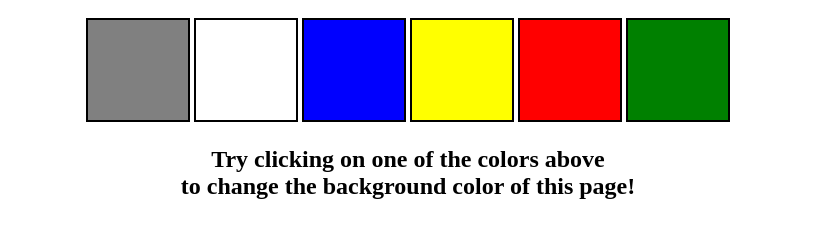
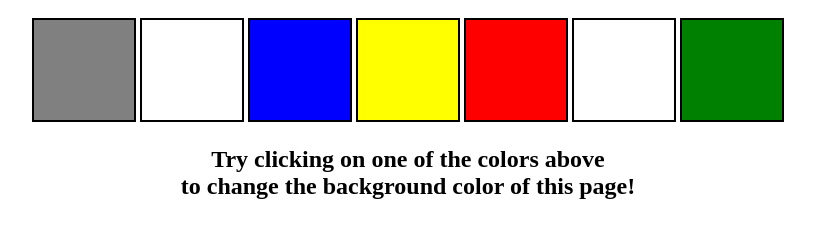
Before and after one commit to Atulsaini2806/JavaScript, a plain HTML site: page 07_project/01_colorChanger/index.html in a window 1280 px wide. Shown: the part 140-378 px from the top of the page, without its empty margins (232-1047 px from the left). Drawn offline with Linux system fonts and the light colour scheme.

Commit message:
projects

```diff
--- a/07_project/01_colorChanger/index.html
+++ b/07_project/01_colorChanger/index.html
@@ -16,7 +16,9 @@
       <span class="button" id="blue"></span>
       <span class="button" id="yellow"></span>
       <span class="button" id="red"></span>
+      <span class="button" id="orange"></span>
       <span class="button" id="green"></span>
+
       <h2>
         Try clicking on one of the colors above
         <span>to change the background color of this page!</span>
```
